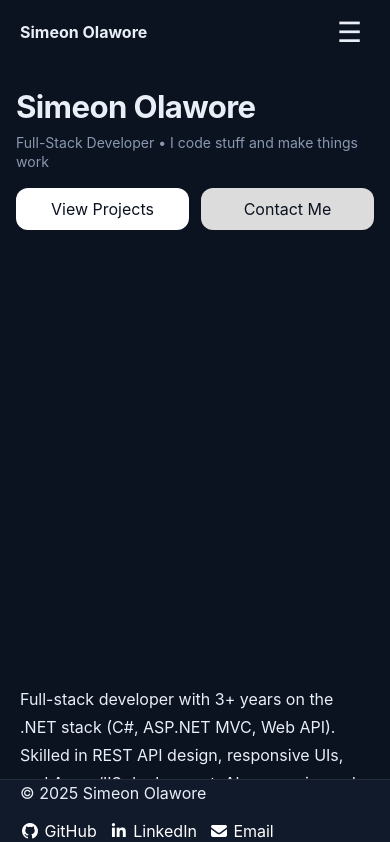
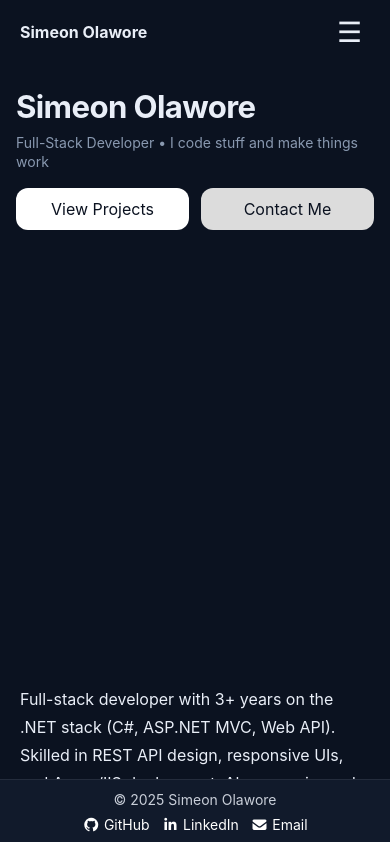
Before and after one commit to Simeoncoded/My-Portfolio, an Angular app: page / in a window 390 px wide. Shown: the top 842 px of the page. Built offline with nearby package versions, Linux system fonts and the light colour scheme.

Commit message:
update on footer section

```diff
--- a/src/styles.css
+++ b/src/styles.css
@@ -134,6 +134,38 @@ a{
     }
   }
 
+  @media (max-width: 768px) {
+    .site-footer .inner {
+      flex-direction: column;   /* stack vertically */
+      align-items: center;
+      justify-content: center;
+      text-align: center;
+      gap: 8px;                 /* tighter spacing */
+      padding: 8px 12px;        /* give breathing room */
+      height: auto;             /* allow auto height */
+      min-height: var(--footer-h);
+    }
+
+    .site-footer .inner span {
+      font-size: 14px;
+      opacity: 0.85;
+    }
+
+    .site-footer .inner a {
+      font-size: 14px;
+      display: inline-flex;
+      align-items: center;
+      gap: 4px;                 /* space between icon/text */
+    }
+
+    .site-footer .inner > div {
+      display: flex;
+      flex-wrap: wrap;
+      justify-content: center;
+      gap: 12px;
+    }
+  }
+
 
 @media(max-width: 700px){
     .menu-btn{
```
